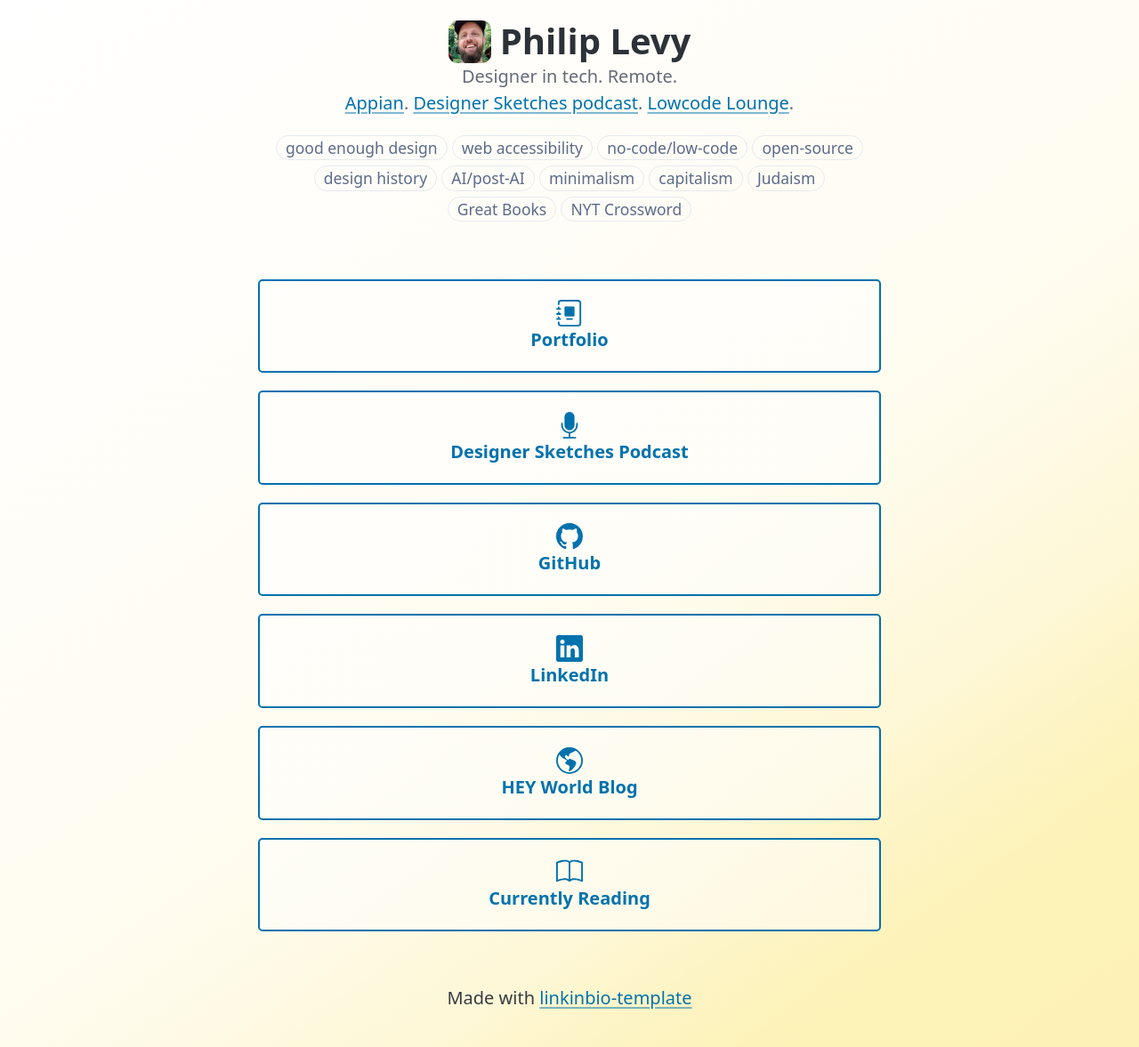
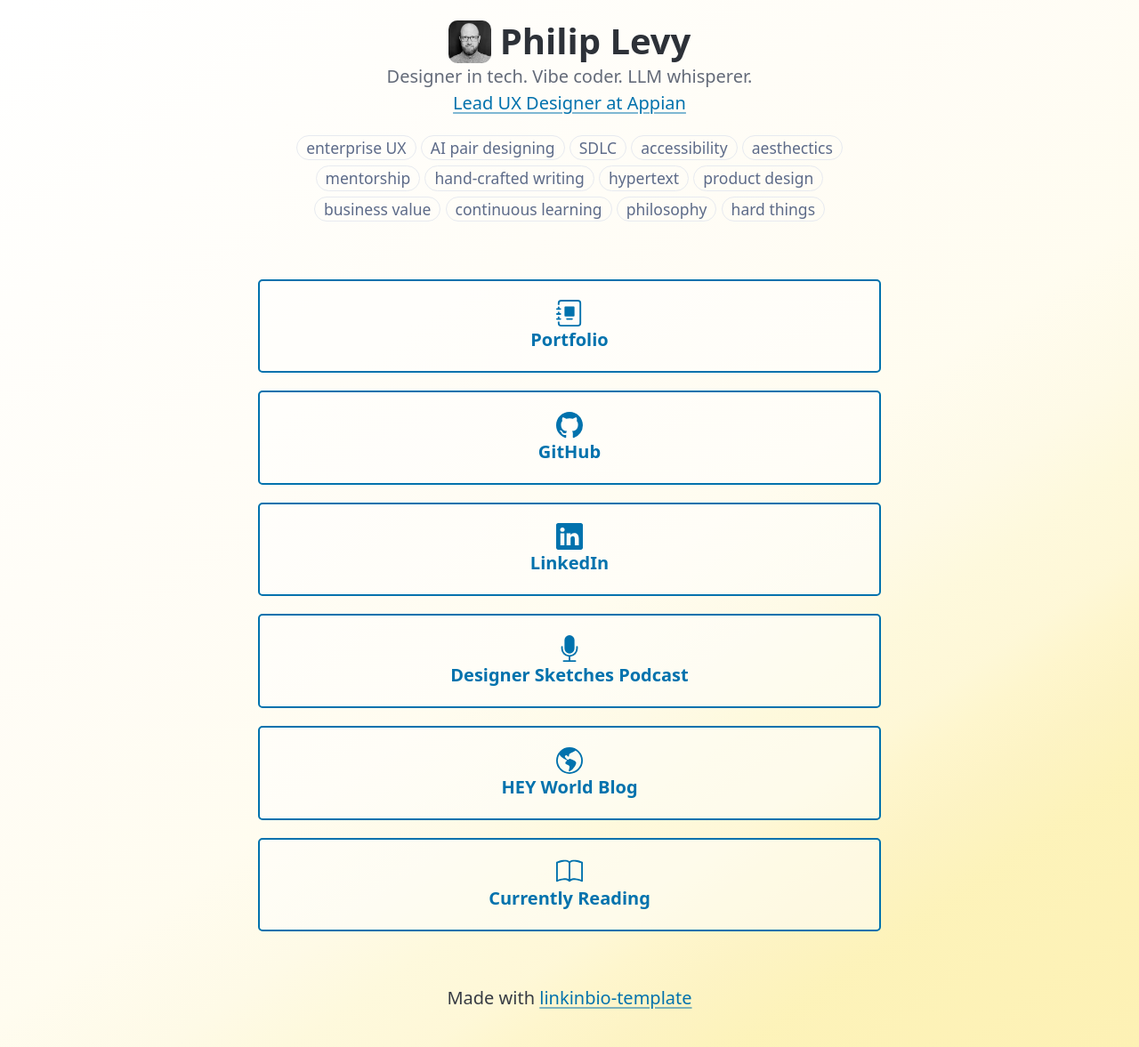
Before and after one commit to pglevy/linkinbio, a Jekyll site: the page built from index.md, in a window 1280 px wide. Shown: the whole page at 89% size. Built offline with Jekyll 4.4.1, drawn with Linux system fonts in a browser that asks for light colours; our own code applies the rules of GitHub Pages for plain Markdown files.

Commit message:
profile update

```diff
--- a/_data/interests.yml
+++ b/_data/interests.yml
@@ -1,11 +1,13 @@
-- good enough design
-- web accessibility
-- no-code/low-code
-- open-source
-- design history
-- AI/post-AI
-- minimalism
-- capitalism
-- Judaism
-- Great Books
-- NYT Crossword
+- enterprise UX
+- AI pair designing
+- SDLC
+- accessibility
+- aesthectics
+- mentorship
+- hand-crafted writing
+- hypertext
+- product design
+- business value
+- continuous learning
+- philosophy
+- hard things
--- a/_data/links.yml
+++ b/_data/links.yml
@@ -1,15 +1,15 @@
 - text: Portfolio
   url: https://pglevy.github.io/portfolio/
   icon: journal-album
-- text: Designer Sketches Podcast
-  url: https://designersketches.substack.com/
-  icon: mic-fill
 - text: GitHub
   url: https://github.com/pglevy
   icon: github
 - text: LinkedIn
   url: https://www.linkedin.com/in/philipglevy/
   icon: linkedin
+- text: Designer Sketches Podcast
+  url: https://designersketches.substack.com/
+  icon: mic-fill
 - text: HEY World Blog
   url: https://world.hey.com/philip.levy
   icon: globe-americas
--- a/_includes/profile.html
+++ b/_includes/profile.html
@@ -7,7 +7,7 @@
         </picture>
         <span>Philip Levy</span>
     </h1>
-    <p>Designer in tech. Remote.<br><a href="https://appian.com/" rel="nofollow">Appian</a>. <a
-            href="https://designersketches.substack.com/" rel="nofollow">Designer Sketches
-            podcast</a>. <a href="https://github.com/lowcodelounge" rel="nofollow">Lowcode Lounge</a>.</p>
+    <p>Designer in tech. Vibe coder. LLM whisperer.<br>
+        <a href="https://appian.com/" rel="nofollow">Lead UX Designer at Appian</a>
+    </p>
 </hgroup>
```
Also changed, not shown: assets/img/avatar.jpg, assets/img/avatar.webp.
